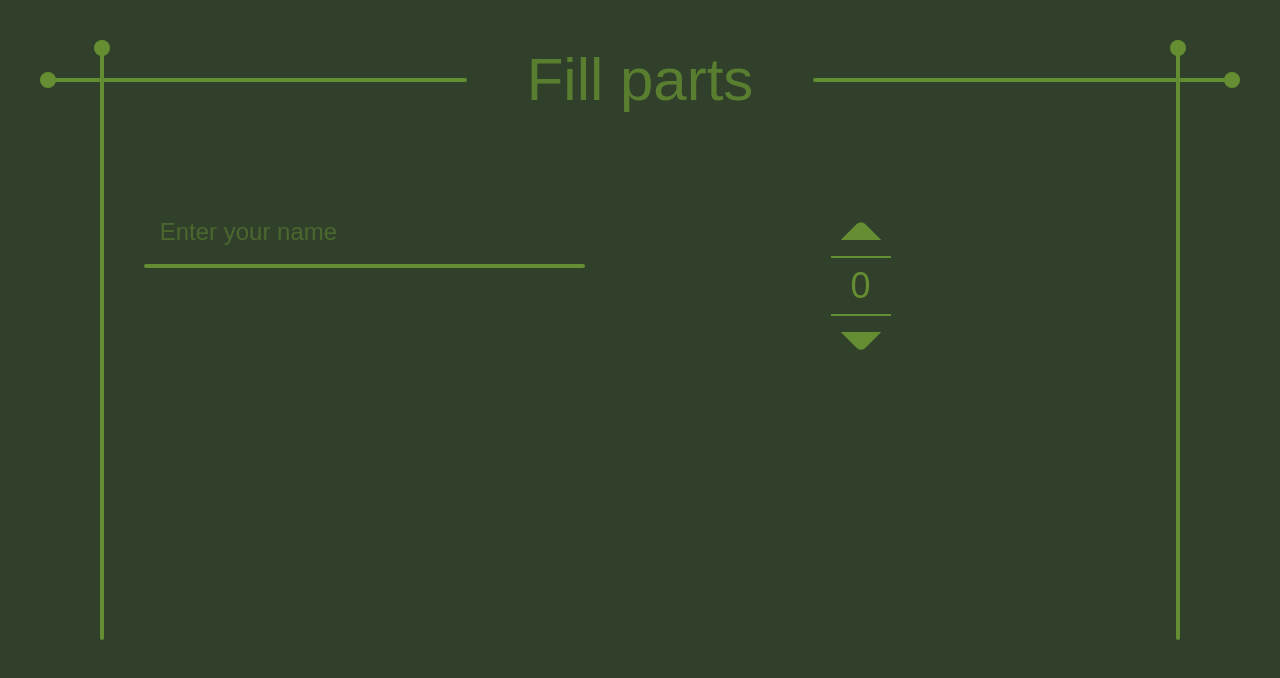
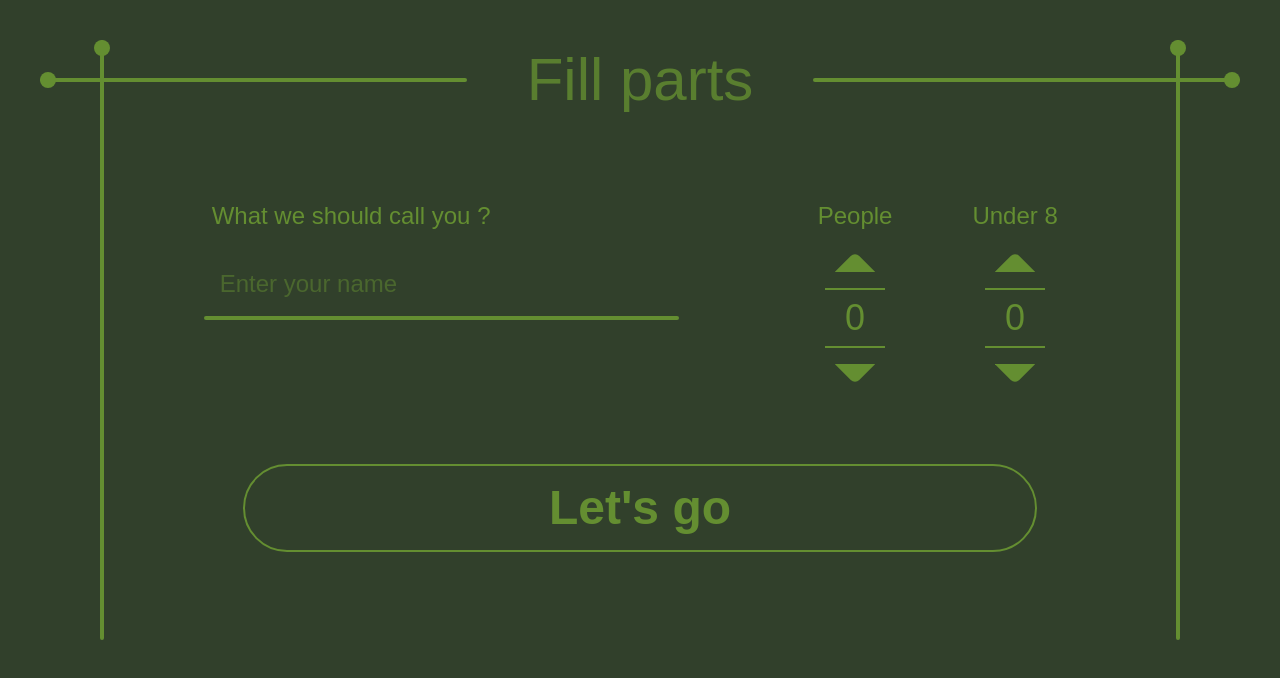
Before and after one commit to Pouyahlvt/Cafe-Reservation, a Next.js app: page /reservation/details in a window 1280 px wide. Shown: the top 678 px of the page. Built offline with nearby package versions, Linux system fonts and the light colour scheme.

Commit message:
i done the inputs now i should add error handeling for all numbers of people !!!

```diff
--- a/src/app/reservation/details/page.tsx
+++ b/src/app/reservation/details/page.tsx
@@ -1,17 +1,39 @@
 "use client";
 
 import Form_template from "@/src/components/ui/form/formTemplate";
+import HoverButton from "@/src/components/ui/button";
 import { Normal_input, Num_input } from "@/src/components/ui/form/inputs";
 
 const DetailReservation = () => {
   return (
     <div className="w-full h-screen bg-dark-spruce font-museo text-forest-moss">
       <Form_template text="Fill parts">
-        <div className="flex w-full mx-auto h-[80%] justify-center mt-20">
-          <div className="w-[80%]">
-            {<Normal_input placeHolder="Enter your name " />}
+        <div className="w-full mx-auto h-[80%] justify-center mt-20">
+          <div className="flex">
+            <div className="w-[60%] px-15">
+              <p className="text-2xl mb-5 ml-2">What we should call you ?</p>
+              {<Normal_input placeHolder="Enter your name " />}
+            </div>
+            <div className="w-[40%] flex justify-center gap-20">
+              <div className="">
+                <p className="text-center text-2xl">People</p>
+                {<Num_input range={[0, 12]} />}
+              </div>
+              <div>
+                <p className="text-center text-2xl">Under 8</p>
+                {<Num_input range={[0, 11]} />}
+              </div>
+            </div>
           </div>
-          {<Num_input range={[0, 12]} />}
+          {
+            <HoverButton
+              text="Let's go"
+              BclassName="text-4xl border-2 w-[80%] mt-15 mx-auto h-22 rounded-full border-forest-moss"
+              TclassName="button-text-email text-5xl text-forest-moss font-bold"
+              scaleNum={55}
+              bgClass="bg-sega-green"
+            />
+          }
         </div>
       </Form_template>
     </div>
--- a/src/components/ui/form/inputs.tsx
+++ b/src/components/ui/form/inputs.tsx
@@ -59,29 +59,44 @@ export const Normal_input = ({ placeHolder }: NormalProps) => {
 
 export const Num_input = ({ range }: NumProps) => {
   const [num, setNum] = useState(0);
-  const numRef = useRef<HTMLDivElement>(null);
+  const numsRef = useRef<HTMLParagraphElement | null>(null);
   const numRange = Array.from(
     { length: range[1] - range[0] + 1 },
     (_, i) => range[0] + i,
   );
 
+  const next = () => {
+    if (num === numRange.length - 1) {
+      setNum(num);
+      if (!numsRef.current) return;
+    } else {
+      setNum(num + 1);
+    }
+  };
+
   return (
     <div className="w-full flex justify-center">
       <div>
         <div className="relative w-10 h-10  mx-auto mb-4 overflow-hidden pb-5">
-          <div className="absolute w-10 h-10 bg-forest-moss rotate-45 mt-7 rounded-t-md cursor-pointer"></div>{" "}
+          <div
+            onClick={next}
+            className="absolute w-10 h-10 bg-forest-moss rotate-45 mt-7 rounded-md  cursor-pointer active:scale-90 duration-200"></div>{" "}
         </div>
-        <div className="relative flex text-4xl border-y-2 py-7 w-15 h-fit pointer-events-none justify-center items-center">
+        <div className="text-4xl border-y-2 w-15 h-15 pointer-events-none overflow-hidden">
           {numRange.map((n, i) => (
             <p
               key={`num-${i}`}
-              className={`absolute ${num === i ? "" : "opacity-0"}`}>
+              ref={i === numRange.length - 1 ? numsRef : null}
+              style={{ transform: `translateY(${num * -48}px)` }}
+              className={`text-center my-2  transition-all duration-400 ease-out`}>
               {n}
             </p>
           ))}
         </div>
         <div className="relative w-10 h-10  mx-auto mt-4 overflow-hidden pb-5">
-          <div className="absolute w-10 h-10 bg-forest-moss rotate-45 -mt-7 rounded-b-md cursor-pointer"></div>{" "}
+          <div
+            onClick={() => setNum(num === 0 ? num : num - 1)}
+            className="absolute w-10 h-10 bg-forest-moss rotate-45 -mt-7 rounded-b-md cursor-pointer active:scale-90 duration-200"></div>{" "}
         </div>
       </div>
     </div>
```
